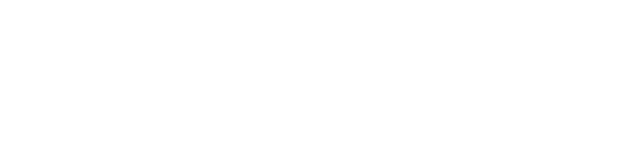
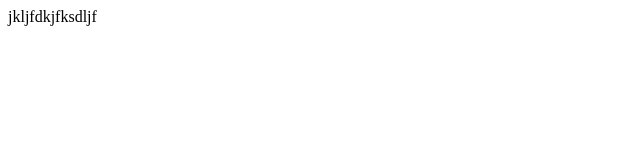
Before and after one commit to semyonsavenkov/remote-sample, a plain HTML site: page news.html in a window 1280 px wide. Shown: the whole page, without its empty margins (0-640 px from the left). Drawn offline with Linux system fonts and the light colour scheme.

Commit message:
news changed

```diff
--- a/news.html
+++ b/news.html
@@ -7,6 +7,6 @@
     <title>News</title>
 </head>
 <body>
-
+    jkljfdkjfksdljf
 </body>
 </html>
```
